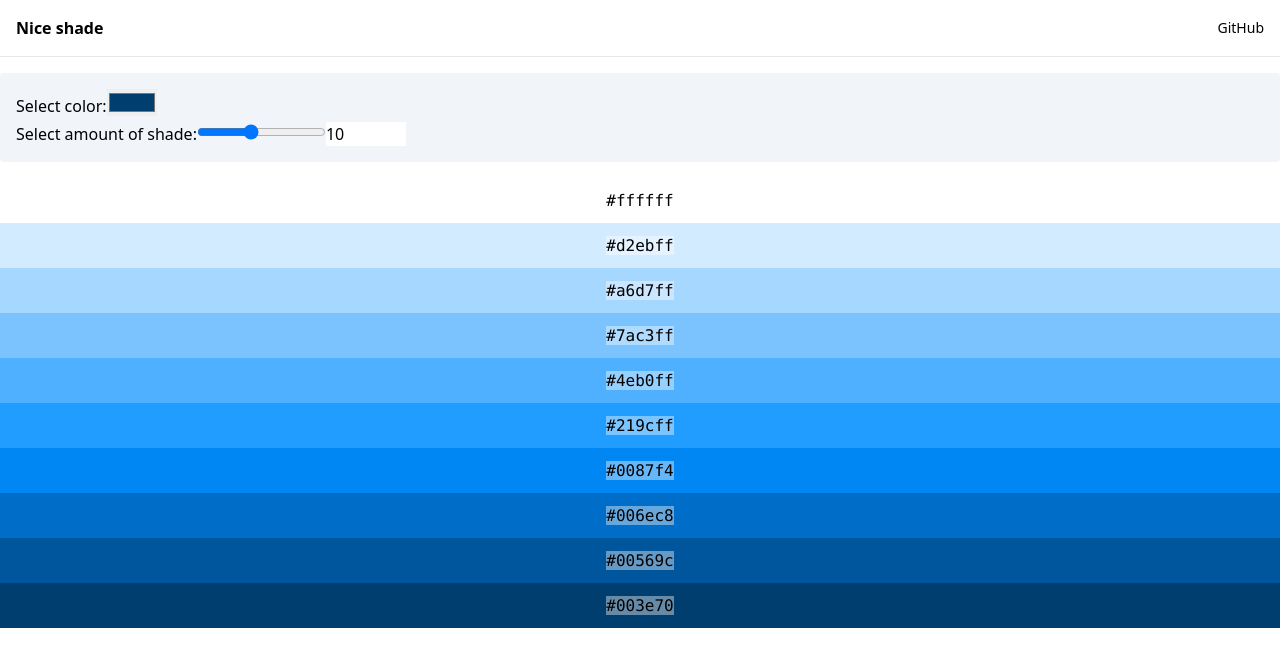
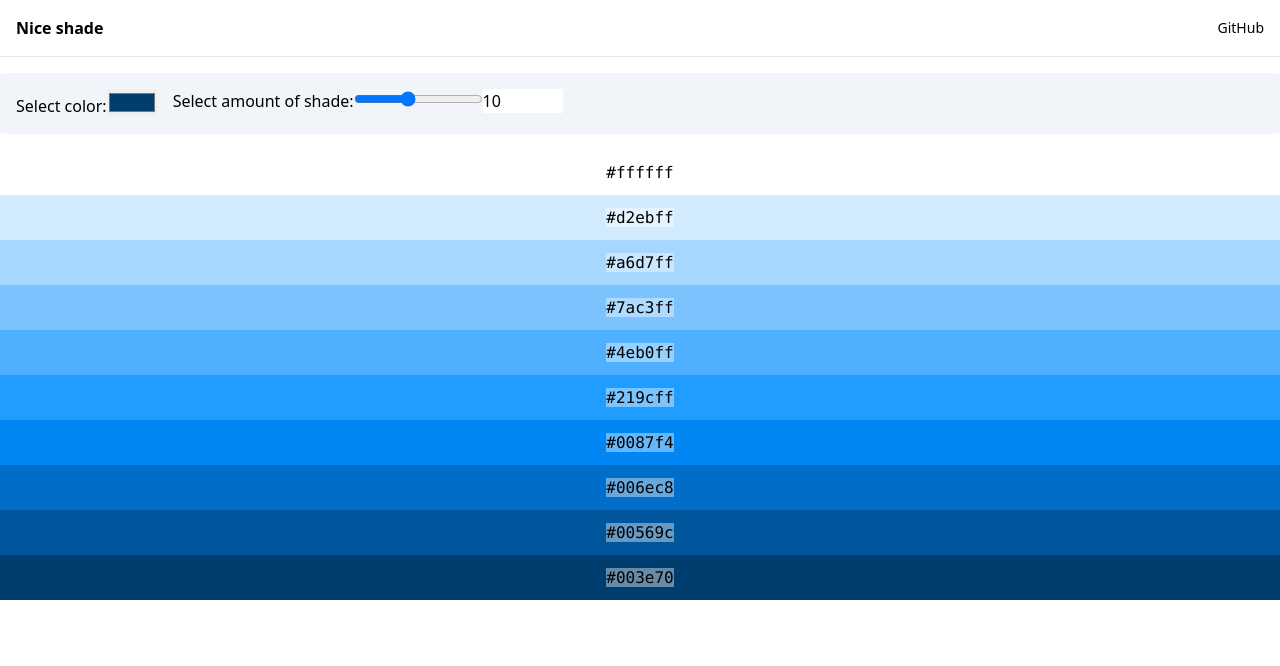
Before and after one commit to isoden/nice-shade, a React (Vite) app: page / in a window 1280 px wide. Shown: the top 666 px of the page. Built offline with nearby package versions, Linux system fonts and the light colour scheme.

Commit message:
refactor: tweak

```diff
--- a/src/App.tsx
+++ b/src/App.tsx
@@ -1,9 +1,11 @@
 import { useMemo, useState } from 'react'
 import { hex2hsb, hsb2hex } from './colors'
-import { Box } from './_components/Box'
+import { Palette } from './_components/Palette'
 
+const MIN_BRIGHTNESS = 0
 const MAX_BRIGHTNESS = 100
 const MIN_SATURATION = 0
+const MAX_SATURATION = 100
 
 const MIN_AMOUNT = 3
 const MAX_AMOUNT = 20
@@ -24,10 +26,23 @@ export function App() {
     // 明度 (input.b → 100 までの量)
     (MAX_BRIGHTNESS - input.b)
 
-  const steps = Array.from(Array(amount), (_, i) => (diff / (amount - 1)) * i)
+  const colors = Array.from(Array(amount), (_, i) => {
+    const step = (diff / (amount - 1)) * i
+    const s = clamp(
+      input.s - Math.max(0, step - (MAX_BRIGHTNESS - input.b)),
+      MIN_SATURATION,
+      MAX_SATURATION,
+    )
+    const b = clamp(input.b + step, MIN_BRIGHTNESS, MAX_BRIGHTNESS)
+
+    return hsb2hex(input.h, s, b)
+  })
+    // FIXME: 色変換時に浮動小数点数の誤差でカラーコードがずれることがあるので、 先頭と末尾は固定値にする。 直せたら直したいけど bignumber.js を使う、とかになりそう。
+    .with(-1, '#ffffff')
+    .with(0, color)
 
   return (
-    <div className="container mx-auto">
+    <div className="container mx-auto grid max-h-screen grid-rows-[repeat(2,min-content),1fr] gap-4">
       <header className="flex items-center border-b p-4">
         <h1 className="font-bold">Nice shade</h1>
         <a
@@ -38,8 +53,8 @@ export function App() {
         </a>
       </header>
 
-      <main>
-        <form className="mt-4 flex flex-col gap-1 rounded bg-slate-100 p-4">
+      <main className="mt-4 contents flex-col">
+        <form className="flex flex-wrap gap-4 rounded bg-slate-100 p-4">
           <label>
             Select color:
             <input
@@ -67,24 +82,14 @@ export function App() {
           </label>
         </form>
 
-        <ol className="mt-4 flex flex-col">
-          {/* FIXME: 色変換時の浮動小数点数の誤差でカラーコードがずれることがあるので、 先頭と末尾は固定値 <Box /> を配置する。
-              直せたら直したい。けど bignumber.js を使う、とかになりそう。 */}
-          <Box hex="#ffffff" />
-          {steps
-            .slice(1, -1)
-            .map((step) => {
-              const h = input.h
-              const s = input.s - Math.max(0, step - (MAX_BRIGHTNESS - input.b))
-              const b = Math.min(MAX_BRIGHTNESS, input.b + step)
-              const hex = hsb2hex(h, s, b)
-
-              return <Box key={hex} hex={hex} />
-            })
-            .toReversed()}
-          <Box hex={color} />
-        </ol>
+        <div className="overflow-y-auto">
+          <Palette colors={colors.toReversed()} />
+        </div>
       </main>
     </div>
   )
 }
+
+function clamp(x: number, lower: number, upper: number): number {
+  return Math.max(lower, Math.min(x, upper))
+}
--- a/src/_components/Box.tsx
+++ b/src/_components/Box.tsx
@@ -1,15 +1,22 @@
-export function Box({ hex }: { hex: string }) {
+export function Box({
+  color,
+}: {
+  /**
+   * カラーコード
+   */
+  color: string
+}) {
   return (
-    <li key={hex} style={{ background: hex }}>
+    <li key={color} style={{ background: color }}>
       <button
         className="w-full py-2.5"
         onClick={async () => {
-          await navigator.clipboard.writeText(hex)
+          await navigator.clipboard.writeText(color)
         }}
         type="button"
-        title="クリップボードにコピー"
+        title="Copy to clipboard"
       >
-        <span className="bg-white/40 font-mono">{hex}</span>
+        <span className="bg-white/40 font-mono">{color}</span>
       </button>
     </li>
   )
--- /dev/null
+++ b/src/_components/Palette.tsx
@@ -0,0 +1,18 @@
+import { Box } from './Box'
+
+export function Palette({
+  colors,
+}: {
+  /**
+   * カラーコードのリスト
+   */
+  colors: string[]
+}) {
+  return (
+    <ol className="flex flex-col">
+      {colors.map((color) => (
+        <Box key={color} color={color} />
+      ))}
+    </ol>
+  )
+}
```
Also changed, not shown: 2 other files (tests, documents, lock files or other folders).
